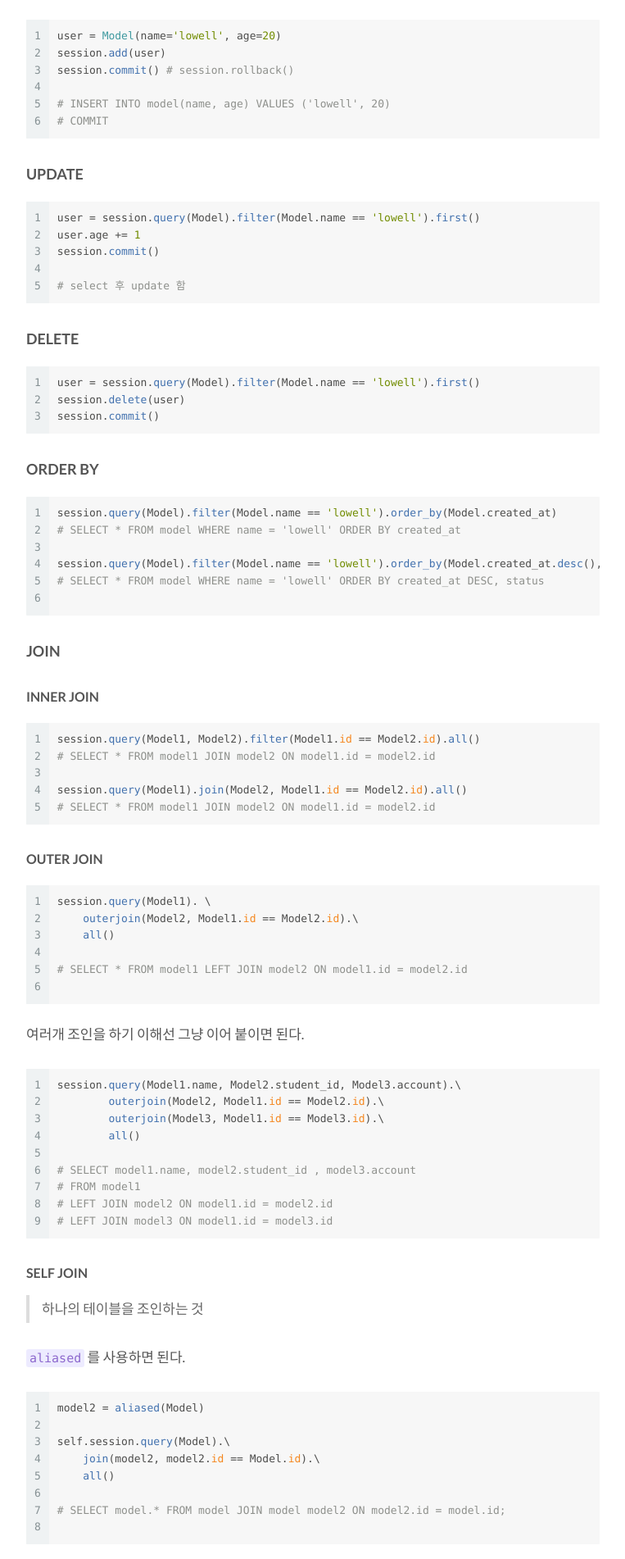
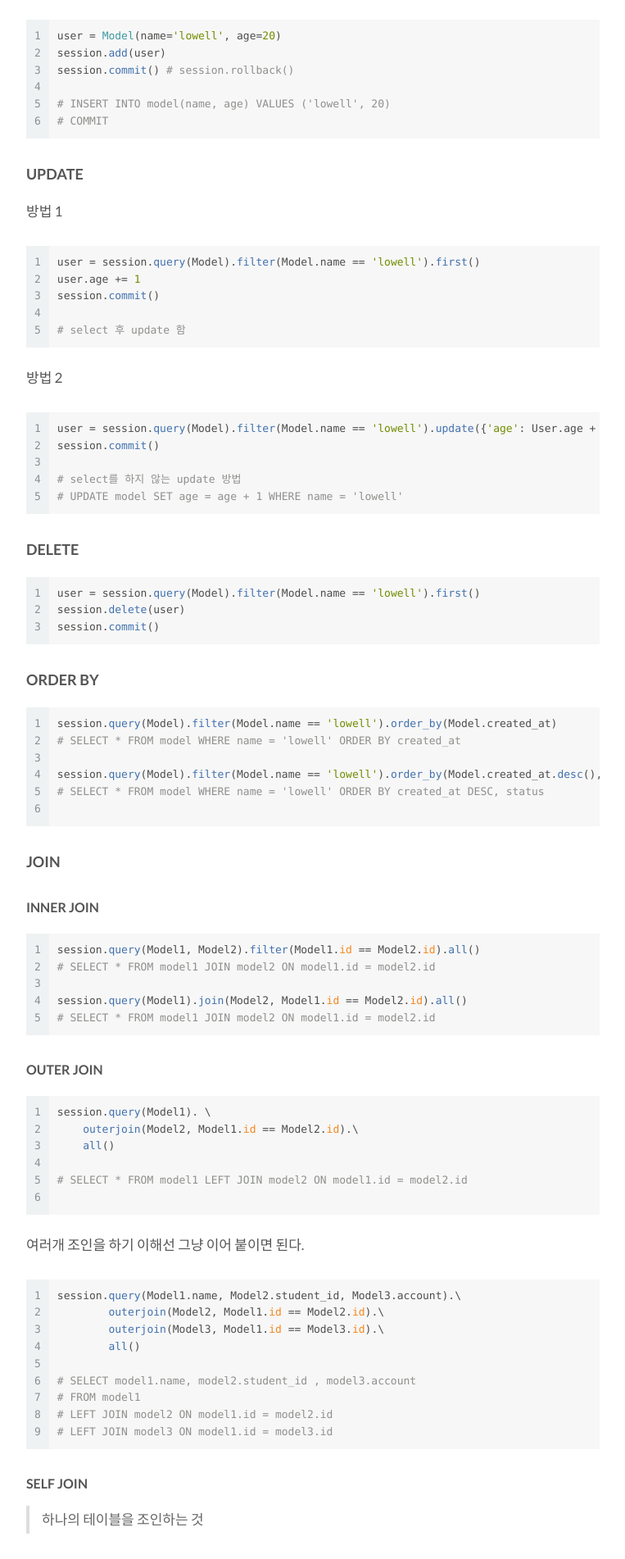
Before and after one commit to lowelllll/lowelllll.github.io, a Jekyll site: the page built from _posts/2019-04-19-TIL-flask-sqlalchemy-orm.md, in a window 1280 px wide. Shown: the part 1166-3068 px from the top of the page at 82% size, without its empty margins (258-1021 px from the left). Built offline with Jekyll 4.4.1, drawn with Linux system fonts in a browser that asks for light colours; some of the changed text lies outside the part shown.

Commit message:
sqlalchemy update 방법 추가

````diff
--- a/_posts/2019-04-19-TIL-flask-sqlalchemy-orm.md
+++ b/_posts/2019-04-19-TIL-flask-sqlalchemy-orm.md
@@ -3,7 +3,7 @@ title: flask SQLAlchemy ORM 사용해보기
 description: SQL 쿼리 대신 ORM을 사용하여 데이터베이스를 CURD 할 수 있습니다.
 categories:
  - TIL
-tags: [flask orm, flask sqlalchemy orm, orm 사용법, flask self join]
+tags: [flask orm, flask sqlalchemy orm, orm 사용법, flask self join, sqlalchemy selfjoin, sqlalchemy lastrowid, sqlalchemy update]
 ---
 
 `TIL 카테고리의 글은 그날 배운 것을 정리하는 목적으로 포스팅합니다. 내용이 잘못되었다면 댓글로 피드백 부탁드립니다.`
@@ -55,12 +55,24 @@ session.commit() # session.rollback()
 
 ### UPDATE
 
+방법 1
+
 ```python
 user = session.query(Model).filter(Model.name == 'lowell').first()
 user.age += 1
 session.commit()
 
 # select 후 update 함
+```
+
+방법 2
+
+```python
+user = session.query(Model).filter(Model.name == 'lowell').update({'age': User.age + 1});
+session.commit()
+
+# select를 하지 않는 update 방법
+# UPDATE model SET age = age + 1 WHERE name = 'lowell'
 ```
 
 ### DELETE
````
Also changed, not shown: other parts of _posts/2019-04-19-TIL-flask-sqlalchemy-orm.md (+6 -0 lines), 1 other file.
